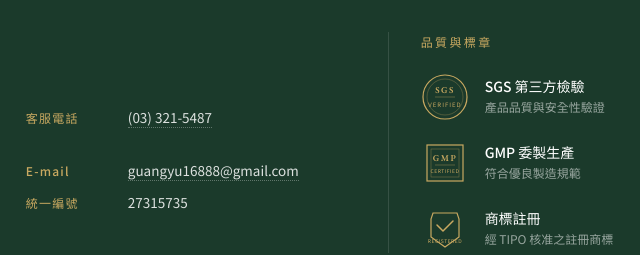
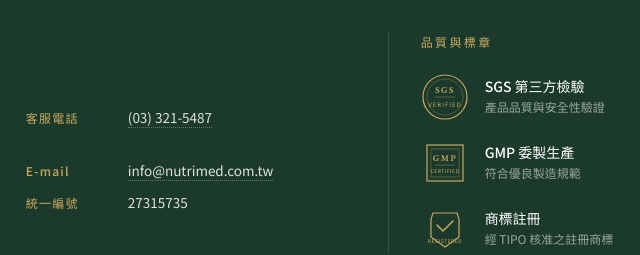
Before and after one commit to roychen16888/nutrimed-site, a website: page education/index.html in a window 1280 px wide. Shown: the part 2723-2978 px from the top of the page, 344-984 px from the left. Drawn offline with nearby package versions, Linux system fonts and the light colour scheme.

Commit message:
修改email信箱

```diff
--- a/education/index.html
+++ b/education/index.html
@@ -277,7 +277,7 @@
             <li><span class="footer-info-label">公司地址</span><span class="footer-info-value">桃園市蘆竹區仁愛路三段 260 巷 5 號 11 樓之 1</span></li>
             <li><span class="footer-info-label">客服電話</span><span class="footer-info-value"><a href="tel:+886332154870">(03) 321-5487</a></span></li>
             <li><span class="footer-info-label">傳　　真</span><span class="footer-info-value">(03) 322-3812</span></li>
-            <li><span class="footer-info-label">E-mail</span><span class="footer-info-value"><a href="mailto:guangyu16888@gmail.com">guangyu16888@gmail.com</a></span></li>
+            <li><span class="footer-info-label">E-mail</span><span class="footer-info-value"><a href="mailto:info@nutrimed.com.tw">info@nutrimed.com.tw</a></span></li>
             <li><span class="footer-info-label">LINE 諮詢窗口</span><span class="footer-info-value">roychen16888</span></li>
             <li><span class="footer-info-label">統一編號</span><span class="footer-info-value">27315735</span></li>
           </ul>
```
